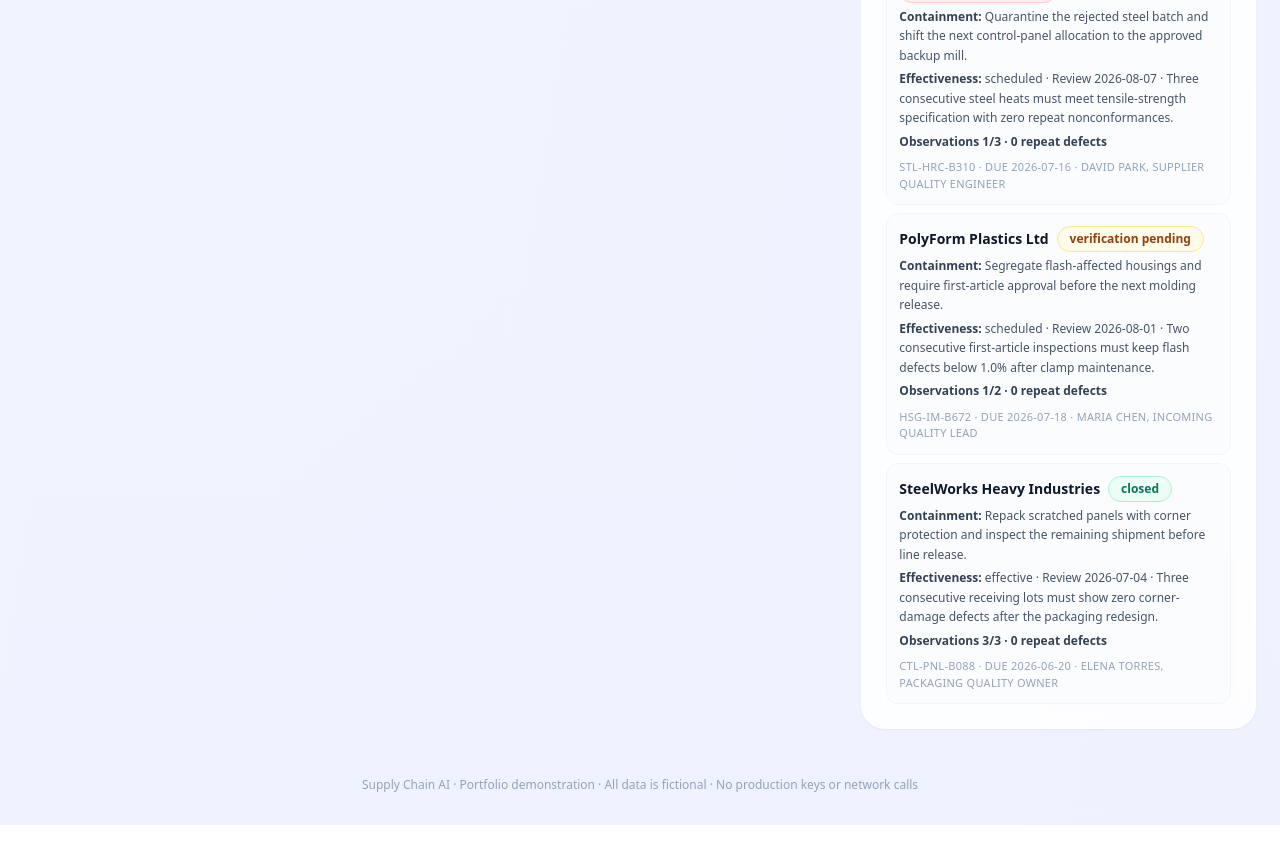
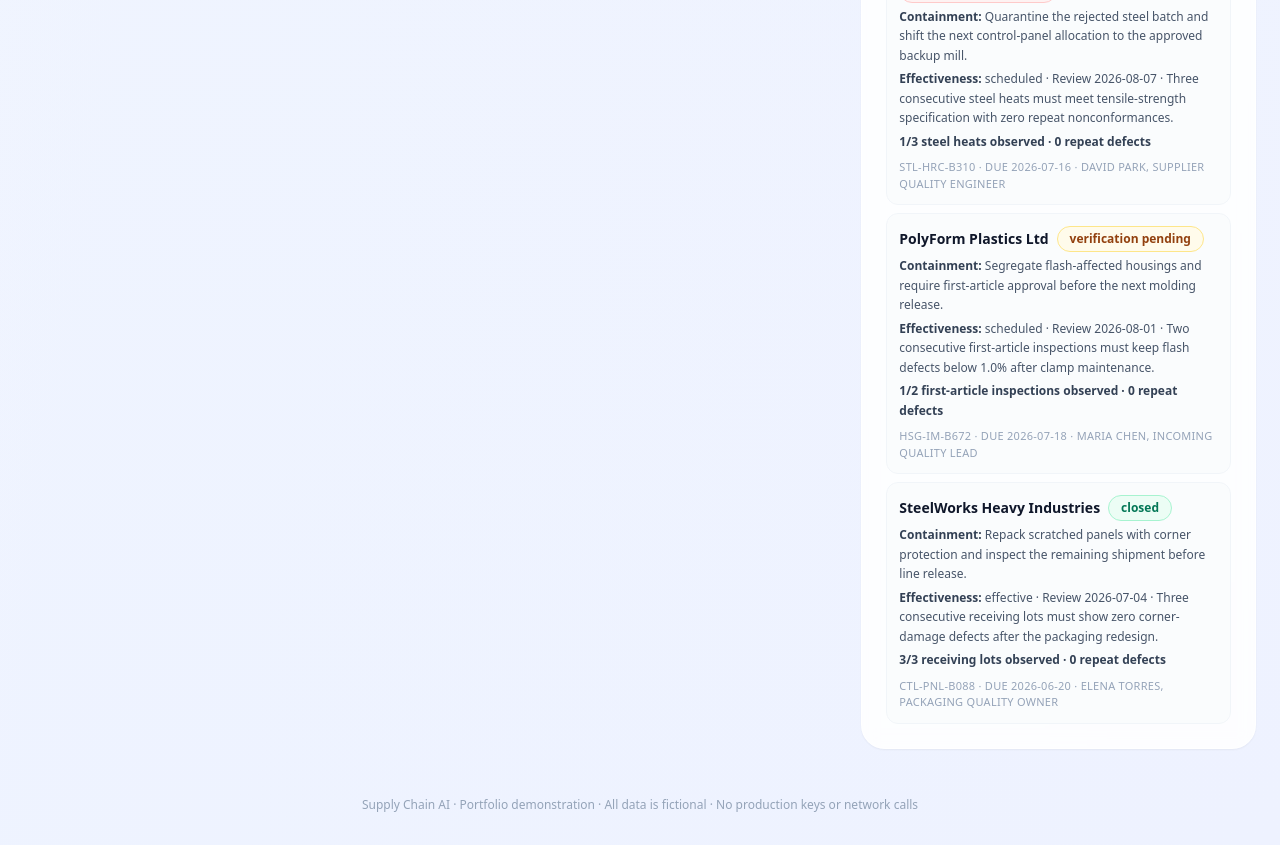
Before and after one commit to tensorgarden/supply-chain-ai, a Next.js app: page / in a window 1280 px wide. Shown: the part 7320-8165 px from the top of the page. Built offline with nearby package versions, Linux system fonts and the light colour scheme.

Commit message:
Clarify CAPA observation units

```diff
--- a/src/app/page.tsx
+++ b/src/app/page.tsx
@@ -548,6 +548,21 @@ function correctiveActionTone(
   return "red";
 }
 
+function effectivenessObservationLabel(
+  unit: SupplierCorrectiveAction["effectivenessObservationUnit"]
+): string {
+  const labels: Record<
+    SupplierCorrectiveAction["effectivenessObservationUnit"],
+    string
+  > = {
+    steel_heats: "steel heats",
+    first_article_inspections: "first-article inspections",
+    receiving_lots: "receiving lots",
+  };
+
+  return labels[unit];
+}
+
 function CorrectiveActionQueue() {
   const unresolved = demoSupplierCorrectiveActions.filter(
     (action) => action.status !== "closed"
@@ -595,8 +610,12 @@ function CorrectiveActionQueue() {
                 </time>{" "}
                 · {action.effectivenessCriteria}
                 <span className="mt-1 block font-semibold text-slate-700">
-                  Observations {action.effectivenessObservationsCompleted}/
-                  {action.effectivenessObservationsRequired} · {action.repeatDefectsObserved} repeat defects
+                  {action.effectivenessObservationsCompleted}/
+                  {action.effectivenessObservationsRequired}{" "}
+                  {effectivenessObservationLabel(
+                    action.effectivenessObservationUnit
+                  )}{" "}
+                  observed · {action.repeatDefectsObserved} repeat defects
                 </span>
               </p>
               <div className="mt-2 text-[11px] uppercase tracking-wide text-slate-400">
--- a/src/lib/demo-data.ts
+++ b/src/lib/demo-data.ts
@@ -85,6 +85,7 @@ export const demoSupplierCorrectiveActions: SupplierCorrectiveAction[] = [
     effectivenessReviewDate: "2026-08-07",
     effectivenessCriteria: "Three consecutive steel heats must meet tensile-strength specification with zero repeat nonconformances.",
     effectivenessStatus: "scheduled",
+    effectivenessObservationUnit: "steel_heats",
     effectivenessObservationsRequired: 3,
     effectivenessObservationsCompleted: 1,
     repeatDefectsObserved: 0,
@@ -102,6 +103,7 @@ export const demoSupplierCorrectiveActions: SupplierCorrectiveAction[] = [
     effectivenessReviewDate: "2026-08-01",
     effectivenessCriteria: "Two consecutive first-article inspections must keep flash defects below 1.0% after clamp maintenance.",
     effectivenessStatus: "scheduled",
+    effectivenessObservationUnit: "first_article_inspections",
     effectivenessObservationsRequired: 2,
     effectivenessObservationsCompleted: 1,
     repeatDefectsObserved: 0,
@@ -119,6 +121,7 @@ export const demoSupplierCorrectiveActions: SupplierCorrectiveAction[] = [
     effectivenessReviewDate: "2026-07-04",
     effectivenessCriteria: "Three consecutive receiving lots must show zero corner-damage defects after the packaging redesign.",
     effectivenessStatus: "effective",
+    effectivenessObservationUnit: "receiving_lots",
     effectivenessObservationsRequired: 3,
     effectivenessObservationsCompleted: 3,
     repeatDefectsObserved: 0,
--- a/src/lib/types.ts
+++ b/src/lib/types.ts
@@ -81,6 +81,11 @@ export type CorrectiveActionEffectiveness =
   | "effective"
   | "ineffective";
 
+export type CorrectiveActionObservationUnit =
+  | "steel_heats"
+  | "first_article_inspections"
+  | "receiving_lots";
+
 export interface SupplierCorrectiveAction {
   id: string;
   qualityCheckId: string;
@@ -93,6 +98,7 @@ export interface SupplierCorrectiveAction {
   effectivenessReviewDate: string;
   effectivenessCriteria: string;
   effectivenessStatus: CorrectiveActionEffectiveness;
+  effectivenessObservationUnit: CorrectiveActionObservationUnit;
   effectivenessObservationsRequired: number;
   effectivenessObservationsCompleted: number;
   repeatDefectsObserved: number;
```
Also changed, not shown: 1 other file (tests, documents, lock files or other folders).
